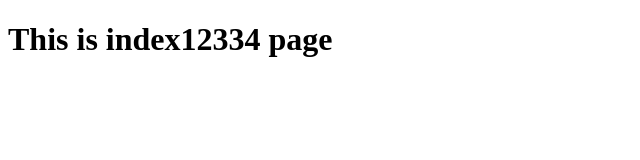
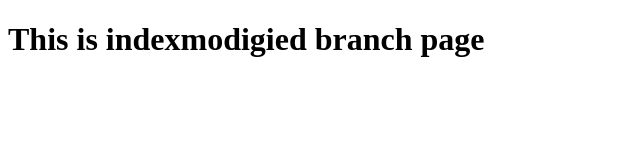
Before and after one commit to lahariarram-afk/simple-web-app, a plain HTML site: page index.html in a window 1280 px wide. Shown: the whole page, without its empty margins (0-640 px from the left). Drawn offline with Linux system fonts and the light colour scheme.

Commit message:
added index featues

```diff
--- a/index.html
+++ b/index.html
@@ -6,6 +6,6 @@
     <title>Document</title>
 </head>
 <body>
-    <h1>This is index12334 page</h1>
+    <h1>This is indexmodigied branch page</h1>
 </body>
 </html>
```
